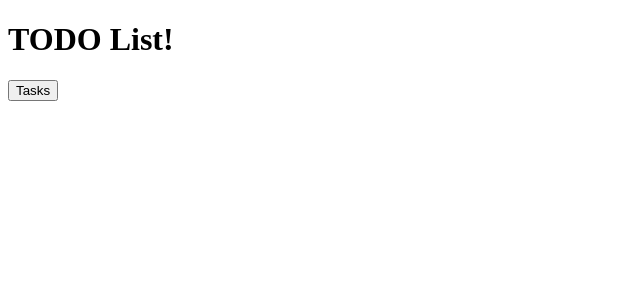
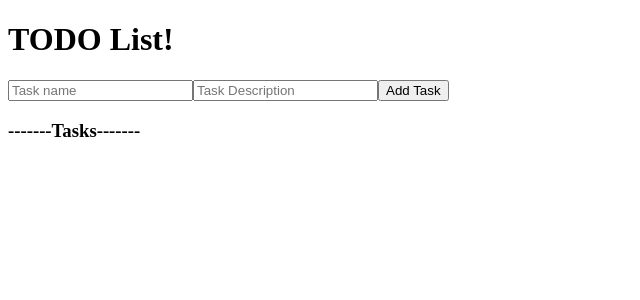
Before and after one commit to Jondrielle/LearningRepo, a Vue app in the folder frontend/: page / in a window 1280 px wide. Shown: the top 300 px of the page, without its empty margins (0-640 px from the left). Built offline with nearby package versions, Linux system fonts and the light colour scheme.

Commit message:
Added add task logic

```diff
--- a/frontend/src/App.vue
+++ b/frontend/src/App.vue
@@ -1,11 +1,20 @@
 <script setup>
+import {ref,onMounted} from 'vue'
+
+const tasks = ref([])
+
+const name = ref('')
+const description = ref('')
 
 async function getTasks(){
+  console.log("Getting Tasks from backend")
   try{
     const response = await fetch("http://127.0.0.1:8000/");
+
     if (!response.ok){
       throw new Error(`Response status: ${response.status}`);
     }
+
     const result = await response.json();
 
     console.log(result);
@@ -15,9 +24,54 @@ async function getTasks(){
   }
 }
 
+async function addTask(){
+  try{
+    const response = await fetch("http://127.0.0.1:8000/tasks",{
+      method:"POST",
+      headers:{
+        "Content-Type": "application/json"
+      },
+      body: JSON.stringify({
+        name:name.value,
+        description:description.value
+      })
+    })
+
+    if (!response.ok){
+      throw new Error(`Status: ${response.status}`)
+    }
+
+    const newTask = await response.json()
+
+    tasks.value.push(newTask)
+
+    name.value = ""
+    description.value = ""
+
+  }catch(error){
+    console.error(error.message)
+  }
+
+}
+
+async function deleteTask(){}
+
+onMounted(()=>{
+  getTasks()
+})
 </script>
 
 <template>
   <h1>TODO List!</h1>
-  <button @click="getTasks"> Tasks</button>
+
+  <input v-model="name" placeholder="Task name"/>
+  <input v-model="description" placeholder="Task Description"/>
+
+  <button @click="addTask">Add Task</button>
+
+  <h3>-------Tasks-------</h3>
+  <div v-for="task in tasks" :key="task.id">
+    <h4>{{task.name}}</h4>
+    <p>{{task.description}}</p>
+  </div>
 </template>
```
